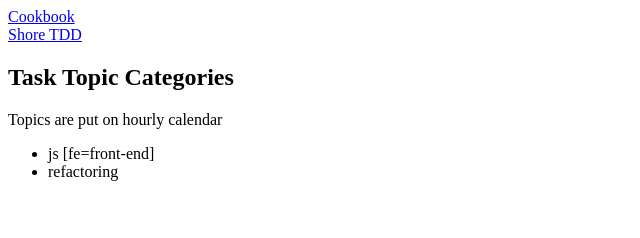
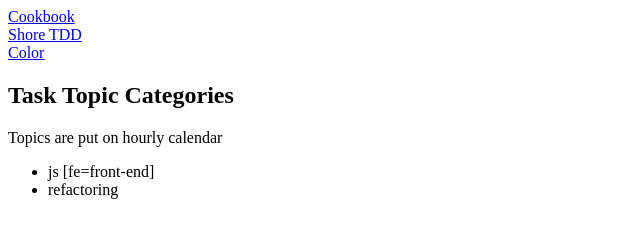
Before and after one commit to lederle/lederle.github.io, a plain HTML site: page index.html in a window 1280 px wide. Shown: the whole page, without its empty margins (0-640 px from the left). Drawn offline with Linux system fonts and the light colour scheme.

Commit message:
Add color page link to index

```diff
--- a/index.html
+++ b/index.html
@@ -1,6 +1,8 @@
 <a href="cookbook/main.html">Cookbook</a>
 <br>
 <a href="lptdd/main.html">Shore TDD</a>
+<br>
+<a href="color/main.html">Color</a>
 <h2>Task Topic Categories</h2>
 <p>Topics are put on hourly calendar</p>
 <ul>
```
